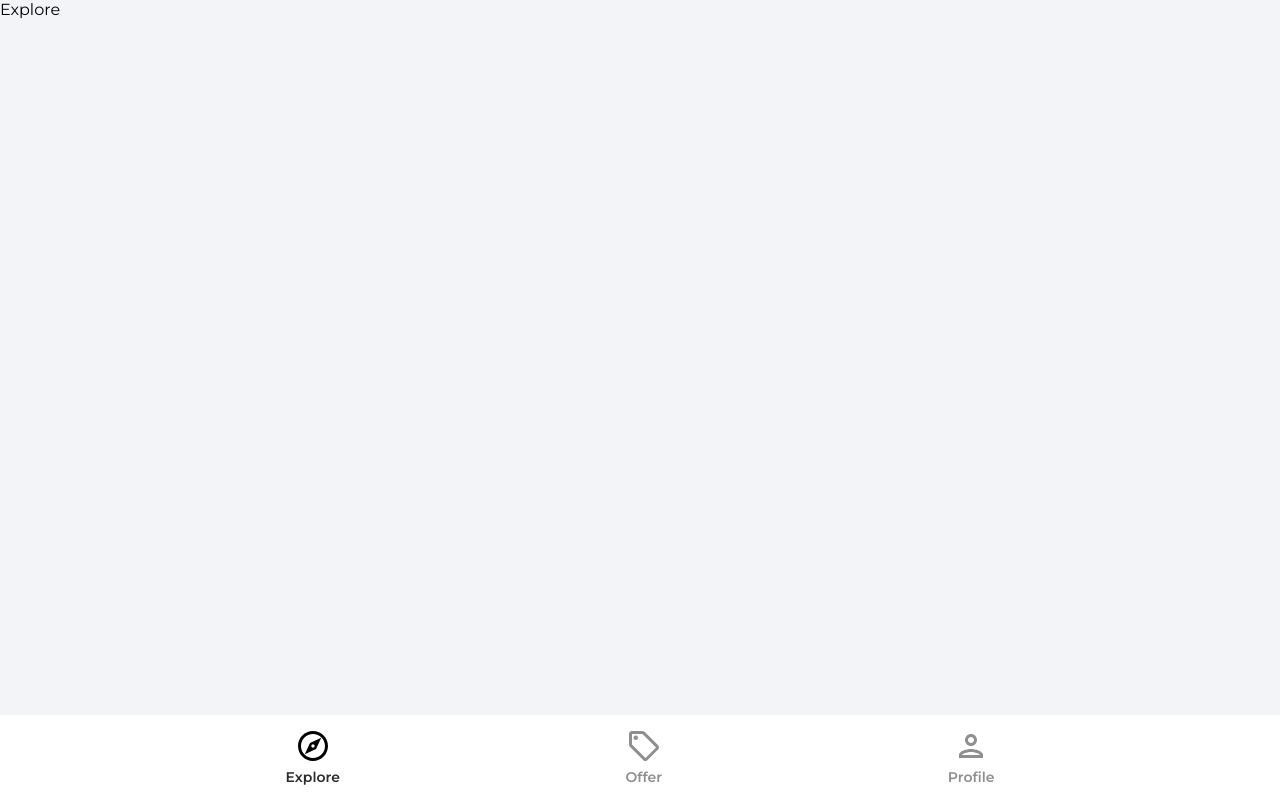
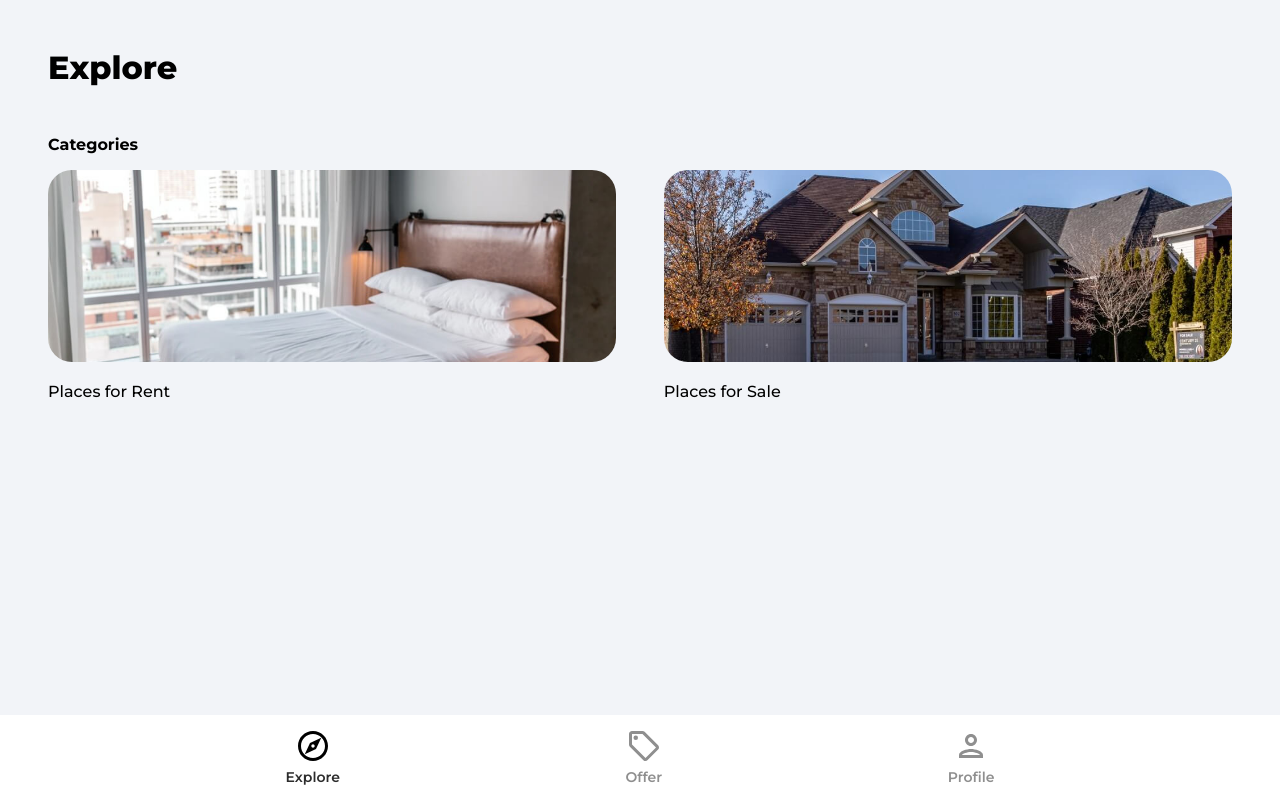
Before and after one commit to Dtatum0826/house-marketplace, a React (Create React App) app: page / in a window 1280 px wide. Built offline with nearby package versions, Linux system fonts and the light colour scheme.

Commit message:
added images to explore component

```diff
--- a/src/App.js
+++ b/src/App.js
@@ -6,6 +6,7 @@
 import Offers from "./pages/Offers";
 import SignIn from "./pages/SignIn";
 import SignUp from "./pages/SignUp";
+import Category from "./pages/Category";
 import PrivateRoute from "./components/PrivateRoute";
 import ForgotPassword from "./pages/ForgotPassword";
 import NavBar from "./components/NavBar";
@@ -17,6 +18,7 @@
       <Routes>
         <Route path='/' element= {<Explore/>}/>
         <Route path='/offers' element= {<Offers/>}/>
+        <Route path='/category:categoryName' element= {<Category/>}/>
         <Route path='/profile' element={<PrivateRoute/>}>
           <Route path="/profile" element={<Profile/>}/>
         </Route>
--- /dev/null
+++ b/src/pages/Category.jsx
@@ -0,0 +1,11 @@
+import React from 'react'
+
+function Category() {
+  return (
+    <div>
+      Category
+    </div>
+  )
+}
+
+export default Category
--- a/src/pages/Explore.jsx
+++ b/src/pages/Explore.jsx
@@ -1,9 +1,36 @@
 import React from 'react'
+import { Link } from 'react-router-dom'
+import rentCategoryImage from '../assets/jpg/rentCategoryImage.jpg'
+import sellCategoryImage from '../assets/jpg/sellCategoryImage.jpg'
 
 function Explore() {
   return (
-    <div>
-      Explore
+    <div className='explore'>
+     <header>
+      <p className="pageHeader">Explore</p>
+     </header>
+
+     <main>
+       {/**Slider */}
+
+      <p className="exploreCategoryHeading">Categories</p>
+      <div className="exploreCategories">
+        <Link to='/categories/rent'>
+          <img src={rentCategoryImage}
+          alt='rent'
+          className='exploreCategoryImg'
+          />
+          <p className="exploreCategoryName">Places for Rent</p>
+        </Link>
+        <Link to='/categories/sell'>
+          <img src={sellCategoryImage}
+          alt='sell'
+          className='exploreCategoryImg'
+          />
+          <p className="exploreCategoryName">Places for Sale</p>
+        </Link>
+      </div>
+     </main>
     </div>
   )
 }
```
